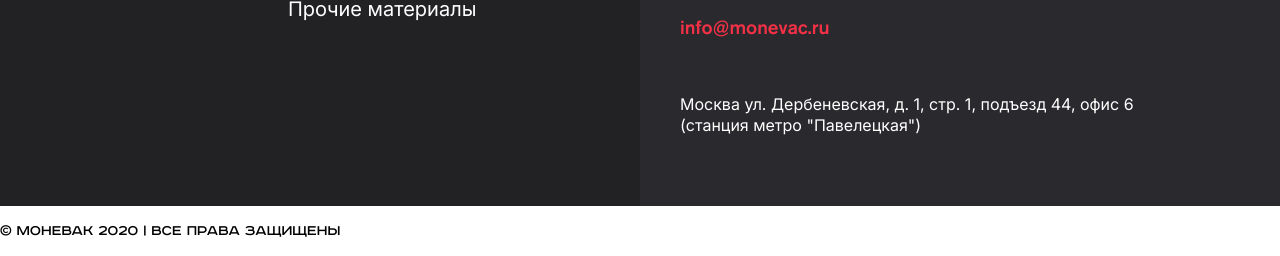
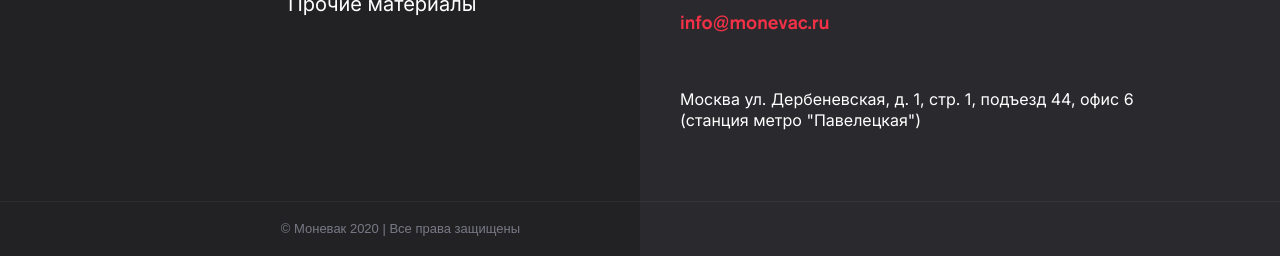
Before and after one commit to Ostin63/monewack, a website: page source/index.html in a window 1280 px wide. Shown: the part 544-800 px from the top of the page. Drawn offline with nearby package versions, Linux system fonts and the light colour scheme; files that its build step writes are made by us from their sources; files whose address does not match are found by name.

Commit message:
исправил футер index.html

```diff
--- a/source/index.html
+++ b/source/index.html
@@ -114,13 +114,17 @@
     <section class="footer__contacts footer-contacts">
       <h2 class="visually-hidden">Реквизиты</h2>
       <a class="footer-contacts__phone" href="tel:+74991361718">+7 (499) 136-17-18</a>
-      <a class="footer-contacts__phone" href="tel:+79034679851 ">+7 (903) 467-98-51 </a>
+      <a class="footer-contacts__phone footer-contacts__phone--second" href="tel:+79034679851 ">+7 (903) 467-98-51 </a>
       <a class="footer-contacts__button" href="#" type="button">Обратный звонок</a>
       <a class="footer-contacts__mail" href="mailto:info@monevac.ru">info@monevac.ru</a>
-      <p class="footer-contacts__adress">Москва ул. Дербеневская, д. 1, стр. 1, подъезд 44, офис 6 (станция метро "Павелецкая")
+      <p class="footer-contacts__adress">Москва ул. Дербеневская, д. 1, стр. 1, подъезд 44, офис 6 (станция метро
+        "Павелецкая")
       </p>
     </section>
-    <p class="footer-copyright">&copy; Моневак 2020 | Все права защищены</p>
+    <div class="footer__copyright">
+      <p class=" copyright">&copy; Моневак 2020 | Все права защищены</p>
+    </div>
+    <span class="footer-bottom"></span>
   </footer>
 </body>
 
--- a/source/sass/block/footer.scss
+++ b/source/sass/block/footer.scss
@@ -44,6 +44,7 @@
 
 .footer-catalog__item {
   color: var(--white);
+  cursor: pointer;
 
   a {
     @include link;
```
Also changed, not shown: build/css/style.css, build/css/style.min.css, build/index.html, 1 other file.
